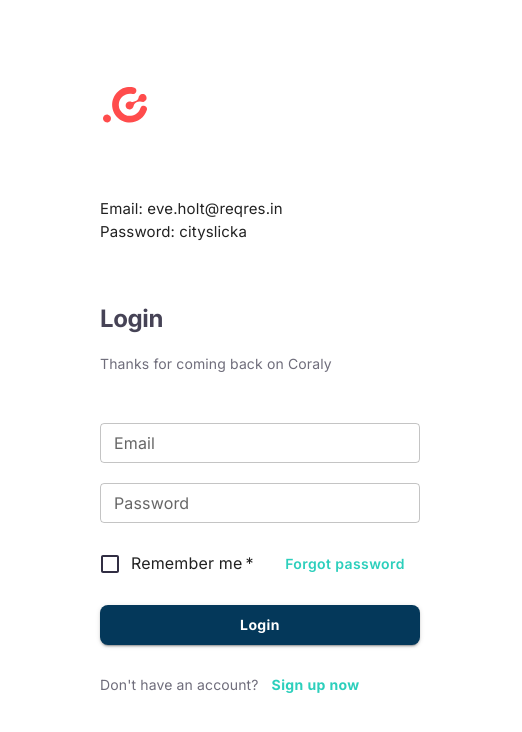
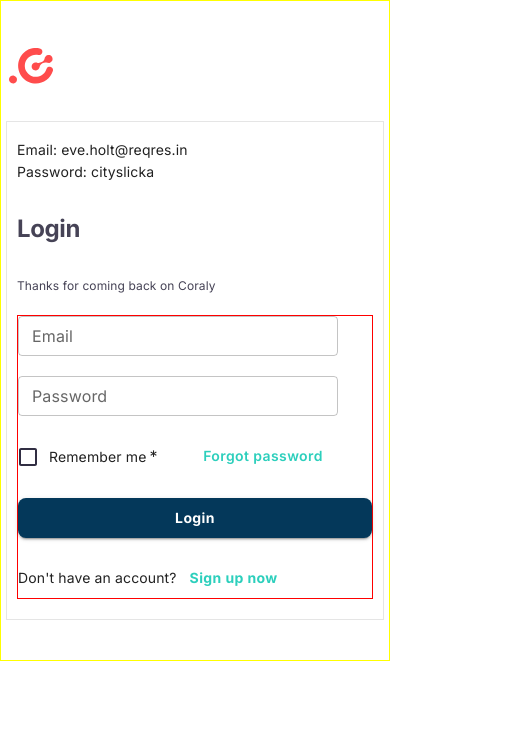
Before and after one commit to olaishola05/Coral, a React (Create React App) app: page / in a window 390 px wide. Shown: the top 732 px of the page, 522 px wide, since content can reach past the window. Built offline with nearby package versions, Linux system fonts and the light colour scheme.

Commit message:
refactor(app): Add mobile responsive to login
Add mobile responsive to login page

```diff
--- a/src/Components/Layouts/PageLayoutSplit.tsx
+++ b/src/Components/Layouts/PageLayoutSplit.tsx
@@ -2,6 +2,7 @@ import React from 'react';
 import Box from '@mui/material/Box';
 import Logo from '../../Assets/svg/Logo.svg';
 import { SnackbarError, SnackSuccess } from '../UI/snacks';
+import { styled } from '@mui/material/styles';
 
 interface PageLayoutSplitProps {
   leftSide: React.ReactNode;
@@ -17,6 +18,56 @@ interface PageLayoutSplitProps {
   handleSuccess?: () => void;
 }
 
+const PageLayoutSplitContainer = styled(Box)(({ theme }) => ({
+  width: '100%',
+  display: 'flex',
+
+  [theme.breakpoints.down('md')]: {
+    width: '100%',
+  },
+
+  [theme.breakpoints.down('sm')]: {
+    width: '100%',
+    flexDirection: 'column',
+  },
+
+  [theme.breakpoints.down('xs')]: {
+    width: '100%',
+    flexDirection: 'column',
+  },
+}));
+
+const PageLayoutSplitLeftContainer = styled(Box)(({ theme }) => ({
+  width: '520px',
+  display: 'flex',
+  alignItems: 'flex-start',
+  flexDirection: 'column',
+  gap: '70px',
+  padding: '60px 50px',
+
+  '& .MuiTypography-body1': {
+    color: theme.palette.text.primary,
+    fontSize: '15px',
+  },
+
+  [theme.breakpoints.down('sm')]: {
+    width: '100%',
+    gap: '30px',
+    padding: '40px 5px',
+    // alignItems: 'center',
+    border: '1px solid yellow',
+  },
+}));
+
+const PageLayoutSplitRightContainer = styled(Box)(({ theme }) => ({
+  width: '100%',
+  height: '100vh',
+
+  [theme.breakpoints.down('sm')]: {
+    display: 'none',
+  },
+}));
+
 function PageLayoutSplit(props: PageLayoutSplitProps): JSX.Element {
   const { leftSide, rightSide, leftClassName, rightStyles, error, message, success, value } = props;
 
@@ -29,16 +80,16 @@ function PageLayoutSplit(props: PageLayoutSplitProps): JSX.Element {
   }
 
   return (
-    <Box sx={{ width: '100vw', display: 'flex' }}>
+    <PageLayoutSplitContainer>
       <Box sx={{height: '100vh'}}>
-        <Box sx={{ display: 'flex', alignItems: 'flex-start', flexDirection: 'column', gap: '70px', ...leftClassName }}>
+        <PageLayoutSplitLeftContainer sx={{ ...leftClassName }}>
           <img src={Logo} alt={Logo} />
           {leftSide}
-        </Box>
+        </PageLayoutSplitLeftContainer>
         {error && <SnackbarError value={value} message={message} toggle={handleError} />}  {success && <SnackSuccess value={value} message={message} toggle={handleSuccess} />}
       </Box>
-      <Box sx={{height: '100vh', ...rightStyles}}>{rightSide}</Box>
-    </Box>
+      <PageLayoutSplitRightContainer sx={{...rightStyles}}>{rightSide}</PageLayoutSplitRightContainer>
+    </PageLayoutSplitContainer>
   )
 
 }
--- a/src/Components/UI/HeaderText.tsx
+++ b/src/Components/UI/HeaderText.tsx
@@ -1,6 +1,7 @@
 import React from 'react'
 import Box from '@mui/material/Box'
 import Typography from '@mui/material/Typography'
+import { styled } from '@mui/material/styles'
 
 interface HeaderTextProps {
   header: string | React.ReactNode;
@@ -9,17 +10,54 @@ interface HeaderTextProps {
   customStyles?: any;
 }
 
+const HeaderTextContainer = styled(Box)(({ theme }) => ({
+  display: 'flex',
+  alignItems: 'flex-start',
+  flexDirection: 'column',
+  gap: '8px',
+  lineHeight: '36px',
+  marginBottom: '20px',
+  '& .MuiTypography-body1': {
+    color:'#464356',
+    fontSize: '15px',
+  },
+
+  [theme.breakpoints.down('md')]: {
+    width: '100%',
+    gap: '30px',
+    '& .MuiTypography-body1': {
+      fontSize: '13px',
+    },
+  },
+
+  [theme.breakpoints.down('sm')]: {
+    width: '100%',
+    gap: '20px',
+    '& .MuiTypography-body1': {
+      fontSize: '12px',
+    },
+  },
+
+  [theme.breakpoints.down('xs')]: {
+    width: '100%',
+    gap: '10px',
+    '& .MuiTypography-body1': {
+      fontSize: '11px',
+    },
+  },
+}));
+
 const HeaderText = ({ header, text, headerStyle, customStyles }: HeaderTextProps) => {
   return (
 
-    <Box sx={{ width: '422px', display: 'flex', alignItems: 'flex-start', flexDirection: 'column', gap: '8px', lineHeight: '36px', marginBottom: '20px', ...headerStyle }}>
+    <HeaderTextContainer sx={{ ...headerStyle }}>
       <Typography variant="h1" sx={{ fontSize: '24px', fontWeight: 'bold', lineHeight: '56px', color: '#464356', ...customStyles }}>
         {header}
       </Typography>
       <Typography variant="body1" sx={{ fontSize: '14px', fontWeight: 'normal', lineHeight: '18px', color: '#6F6D7B', order: 1 }}>
         {text}
       </Typography>
-    </Box>
+    </HeaderTextContainer>
   )
 }
 
--- a/src/Components/UI/ImageContainer.tsx
+++ b/src/Components/UI/ImageContainer.tsx
@@ -11,8 +11,6 @@ const Image = styled('img')({
 const ImageContainerStyle = styled('div')({
   width: '100%',
   height: '100%',
-  position: 'relative',
-  overflow: 'hidden',
 });
 
 interface ImageContainerProps {
--- a/src/Components/UI/LoginForm.tsx
+++ b/src/Components/UI/LoginForm.tsx
@@ -8,6 +8,7 @@ import CustomCheckbox from './CustomCheckbox';
 import { formData } from '../../types/appTypes';
 import { useLoginFormik, useNavigation } from '../../hooks';
 import HeaderText from './HeaderText';
+import { styled } from '@mui/material/styles';
 
 
 
@@ -15,6 +16,37 @@ interface LoginFormProps {
   onChange: (data: formData) => void;
   submit: () => void;
 }
+
+const LoginFormContainer = styled(Box)(({ theme }) => ({
+  width: '100%',
+  display: 'flex',
+  flexDirection: 'column',
+  alignItems: 'flex-start',
+  gap: '50px',
+  '& .MuiTypography-body1': {
+    color: theme.palette.text.primary,
+    fontSize: '15px',
+  },
+
+  [theme.breakpoints.down('sm')]: {
+    width: '100%',
+    gap: '20px',
+    padding: '20px 10px',
+    border: '1px solid #E5E5E5',
+
+    form : {
+      width: '100%',
+      border: '1px solid red',
+
+      input: {
+        width: '100% !important',
+      }
+    },
+    '& .MuiTypography-body1': {
+      fontSize: '14px',
+    },
+  },
+}));
 
 const LoginForm: React.FC<LoginFormProps> = (props: LoginFormProps) => {
   const theme = useTheme();
@@ -38,7 +70,7 @@ const LoginForm: React.FC<LoginFormProps> = (props: LoginFormProps) => {
   }, props.submit);
 
   return (
-    <Box sx={{ width: '320px', display: 'flex', flexDirection: 'column', alignItems: 'flex-start', gap: '50px' }}>
+    <LoginFormContainer>
       <Box sx={{display: 'flex', flexDirection: 'column', gap: '5px'}}>
         <Typography variant="body1" component="span" sx={{ color: theme.palette.text.primary, fontSize: '15px' }}>Email: eve.holt@reqres.in</Typography>
         <Typography variant="body1" component="span" sx={{ color: theme.palette.text.primary, fontSize: '15px' }}>Password: cityslicka</Typography>
@@ -128,7 +160,7 @@ const LoginForm: React.FC<LoginFormProps> = (props: LoginFormProps) => {
           >Sign up now</CustomButton>
         </Typography>
       </Box>
-    </Box>
+    </LoginFormContainer>
   );
 };
 
--- a/src/Pages/Login/Login.tsx
+++ b/src/Pages/Login/Login.tsx
@@ -43,7 +43,6 @@ const Login = () => {
       success={success}
       message={msg}
       toggle={toggle}
-      leftClassName={{ width: '100%', padding: '80px 100px'}}
       rightStyles={{ width: '100%', backgroundColor: '#F5F5F5' }}
       leftSide={<LoginForm submit={handleSubmit} onChange={(data) => setData(data)} />}
       rightSide={<ImageContainer src={LoginImage} alt='login' />}
--- a/src/index.css
+++ b/src/index.css
@@ -1,3 +1,7 @@
+*{
+  /* border: 1px solid red; */
+}
+
 body {
   margin: 0;
   -webkit-font-smoothing: antialiased;
```
